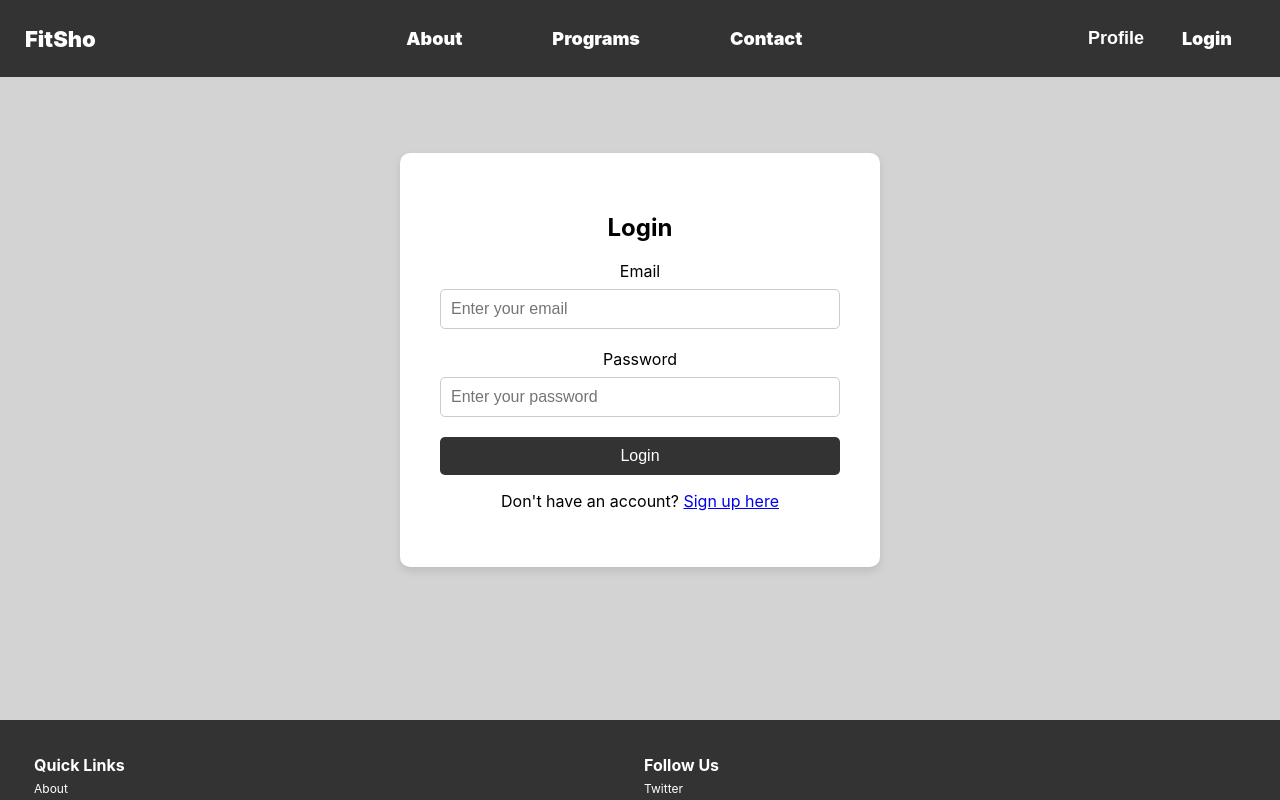
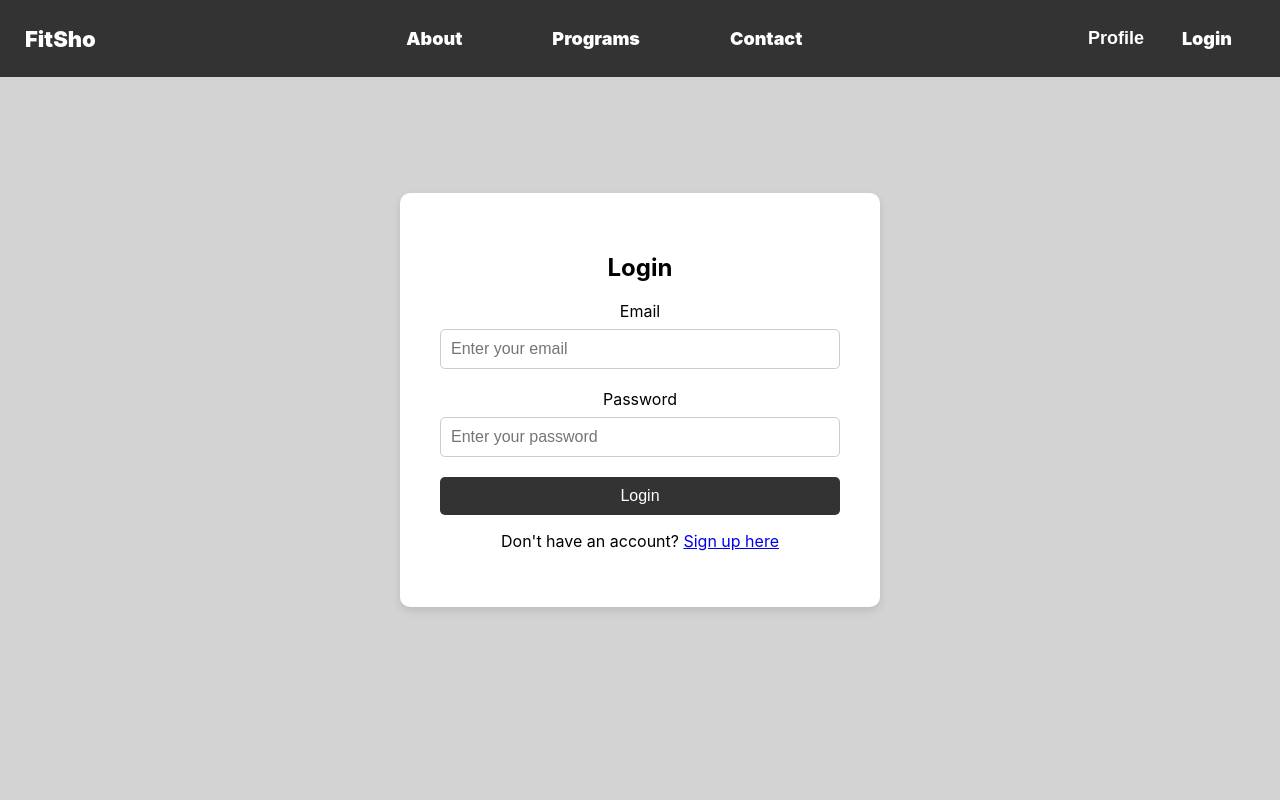
Before and after one commit to A-Shalchian/trainer-app, a React (Create React App) app in the folder trainer-app-frontend/: page /login in a window 1280 px wide. Shown: the top 800 px of the page. Built offline with nearby package versions, Linux system fonts and the light colour scheme.

Commit message:
Changed the height of the container

```diff
--- a/trainer-app-frontend/src/Pages/Login/Login.css
+++ b/trainer-app-frontend/src/Pages/Login/Login.css
@@ -11,7 +11,7 @@ html {
   display: flex;
   justify-content: center;
   align-items: center;
-  height: 90vh; /* Occupies 90% of the viewport height */
+  height: 100vh; /* Occupies 100% of the viewport height */
   width: 100%;
   background-color: #d3d3d3; /* Slightly darker background color */
   box-sizing: border-box;
```
